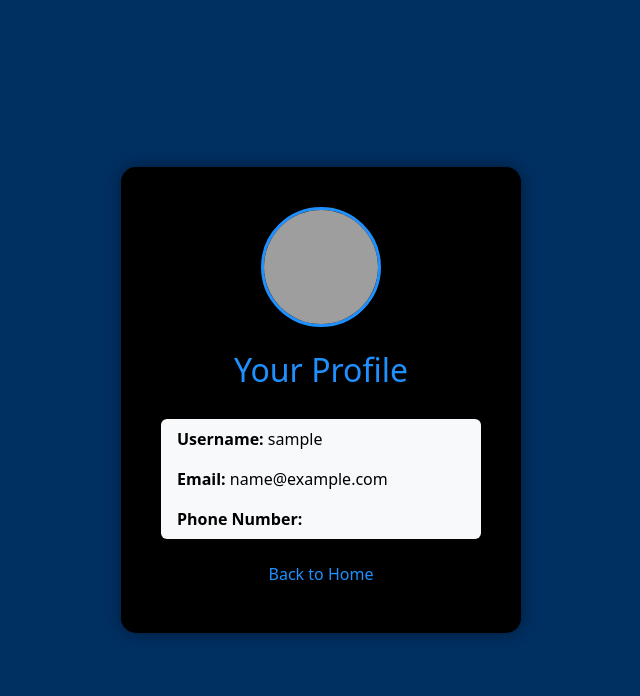
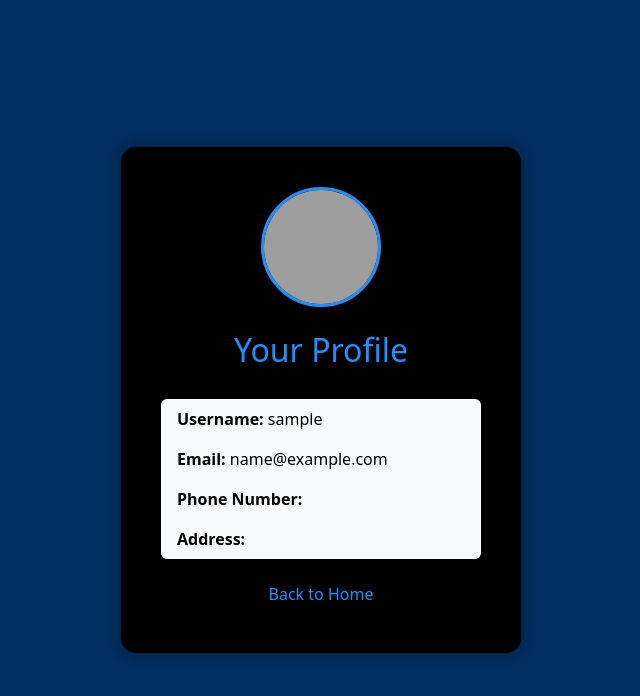
Before and after one commit to furqann76/Post-Website, a Django app: page /profile/ in a window 1280 px wide. Shown: the top 696 px of the page, without its empty margins (319-959 px from the left). Run offline with Django 5.2, Linux system fonts and the light colour scheme; the visitor is signed in with stand-in values (Sample User, id 1); some libraries are stand-ins or nearby versions; grey boxes are pictures that could not be loaded.

Commit message:
added .gitignore and updated profile.html

```diff
--- a/blog/templates/blog/profile.html
+++ b/blog/templates/blog/profile.html
@@ -58,6 +58,7 @@
         <li class="list-group-item"><strong>Username:</strong> {{ user.username }}</li>
         <li class="list-group-item"><strong>Email:</strong> {{ user.email }}</li>
         <li class="list-group-item"><strong>Phone Number:</strong> {{ user.profile.phone_number }}</li>
+        <li class="list-group-item"><strong>Address:</strong> {{ user.profile.address }}</li>
     </ul>
     <div class="text-center mt-3">
         <a href="{% url 'home' %}" class="btn btn-link">Back to Home</a>
```
Also changed, not shown: 1 other file.
